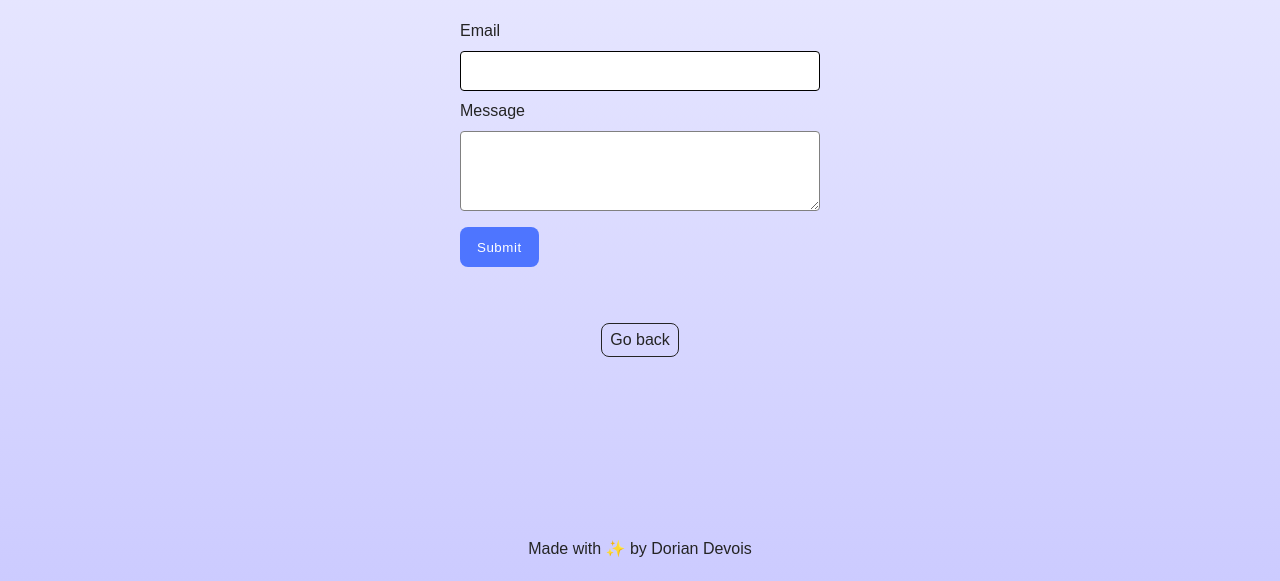
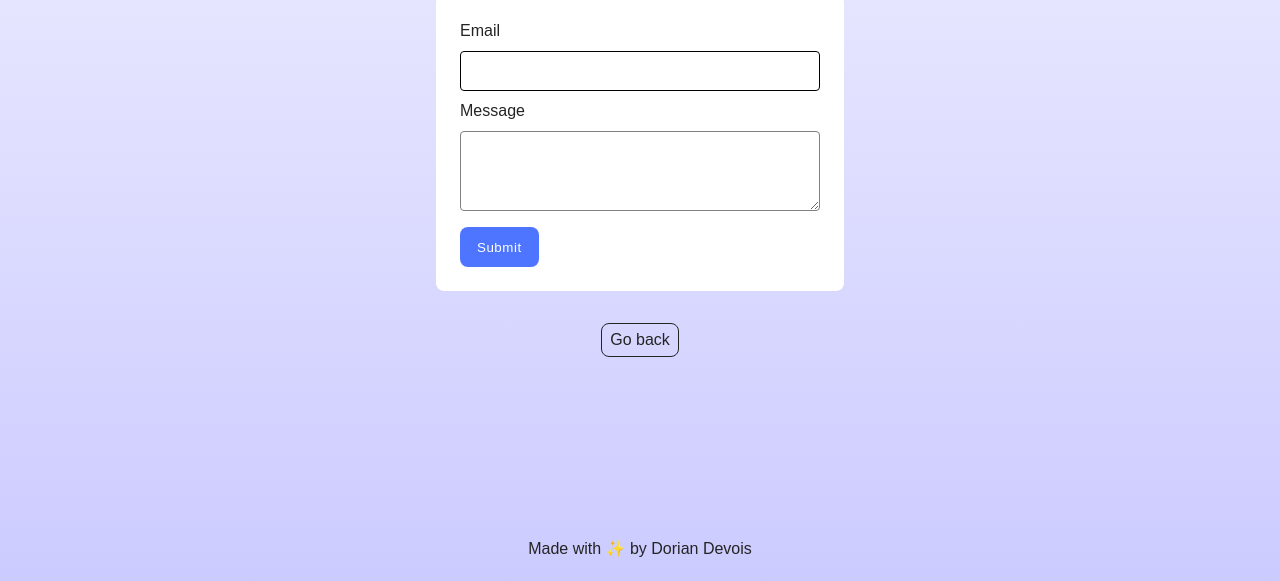
Before and after one commit to DorianDevois/goit-js-hw-09, a website built with Vite: page src/2-form.html in a window 1280 px wide. Shown: the part 219-800 px from the top of the page. Built offline with nearby package versions, Linux system fonts and the light colour scheme.

Commit message:
add css styles

```diff
--- a/src/css/feedback-form.css
+++ b/src/css/feedback-form.css
@@ -7,6 +7,9 @@
   margin: 0 auto;
 
   padding: var(--space-xl);
+
+  background-color: #fff;
+  border-radius: 8px;
 }
 
 .feedback-form label {
```
Also changed, not shown: src/3-slider.html (+1 -1 lines).
